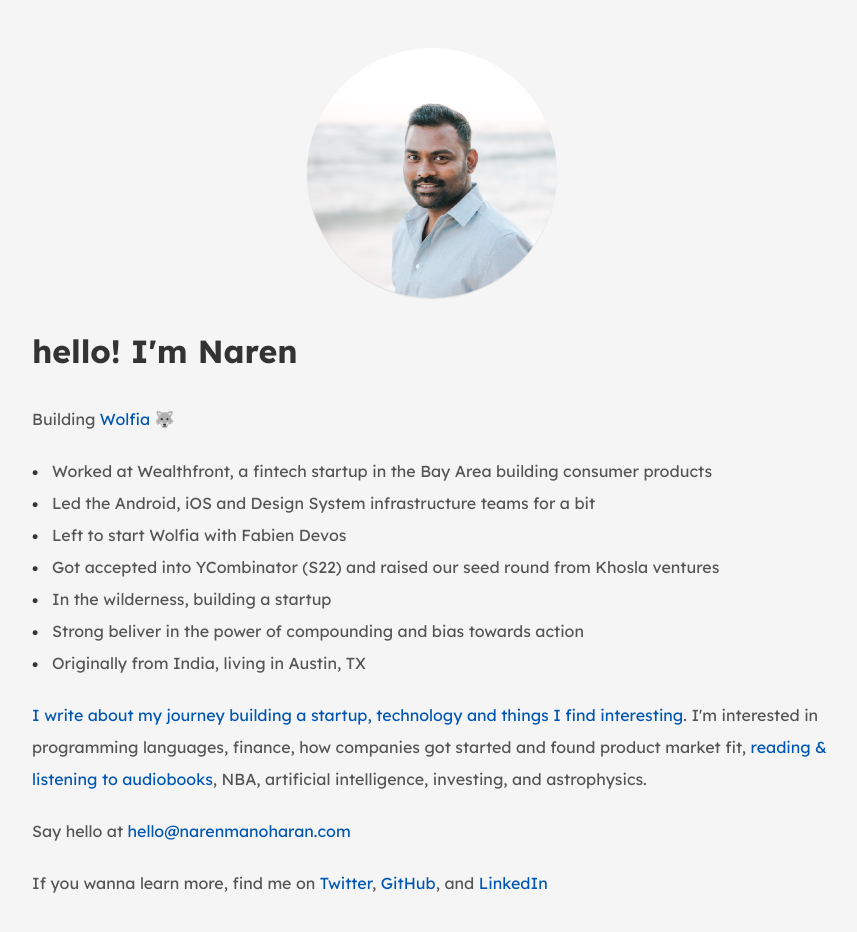
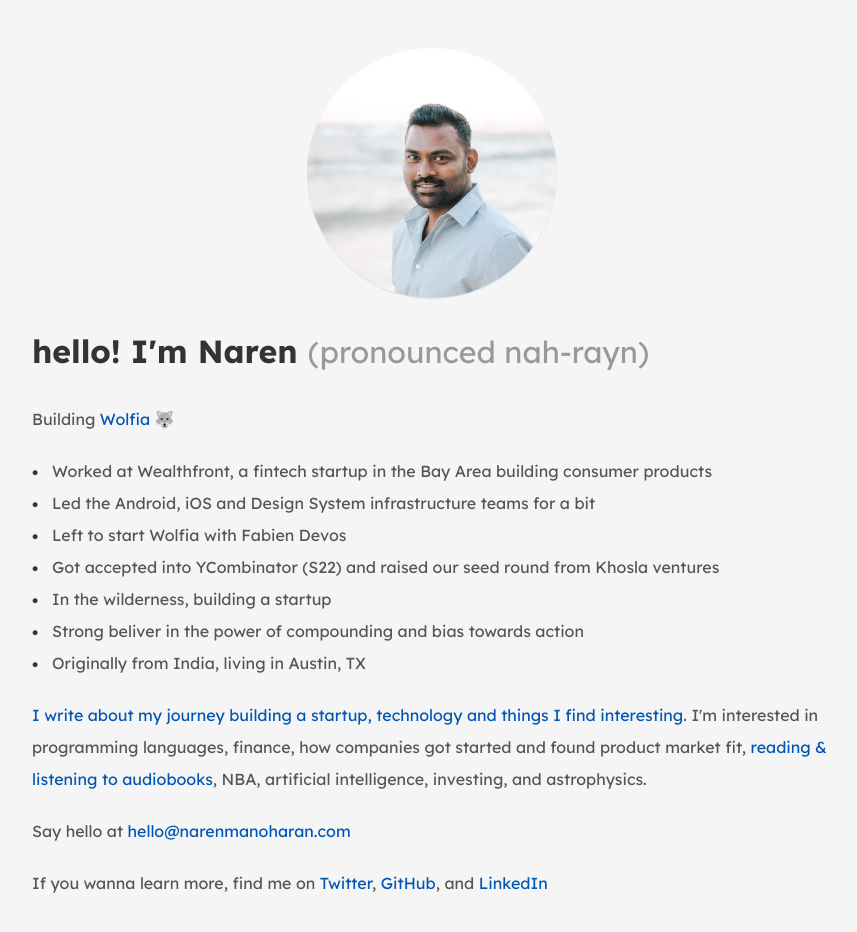
Before and after one commit to narenmanoharan/website, a plain HTML site: page index.html in a window 1280 px wide. Shown: the whole page, without its empty margins (208-1065 px from the left). Drawn offline with Linux system fonts and the light colour scheme.

Commit message:
Add pronounciation

```diff
--- a/index.html
+++ b/index.html
@@ -21,8 +21,8 @@
         <picture>
             <source srcset="assets/profile.webp" type="image/webp">
             <img src="assets/profile.png" alt="Profile Picture of Naren Manoharan" class="profile-pic" loading="lazy" />
-          </picture>
-        <h1>hello! I'm Naren</h1>
+        </picture>
+        <h1>hello! I'm Naren <span class="phonetic">(pronounced nah-rayn)</span></h1>
         <p>Building <a href="https://wolfia.com/">Wolfia 🐺</a></p>
         <ul>
             <li>Worked at Wealthfront, a fintech startup in the Bay Area building consumer products</li>
--- a/styles.css
+++ b/styles.css
@@ -80,3 +80,9 @@ li:before {
         padding: 30px 15px;
     }
 }
+
+.phonetic {
+    font-size: 95%;
+    font-weight: 200;
+    color: #999;
+}
```
